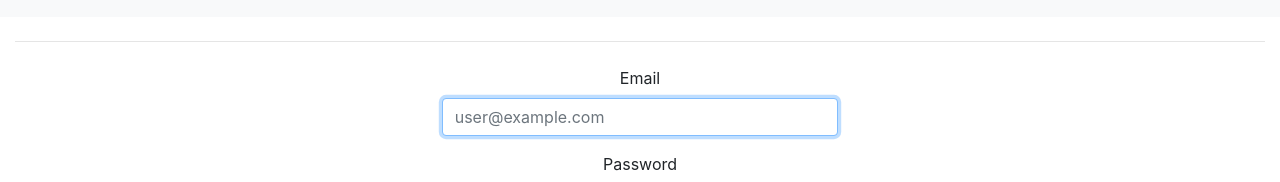
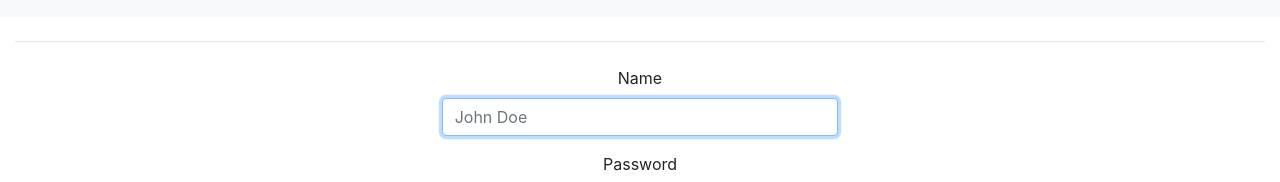
Before and after one commit to Anthonyntilelli/react-time-tracker-frontend, a React (Create React App) app: page /login in a window 1280 px wide. Shown: the part 433-615 px from the top of the page. Built offline with nearby package versions, Linux system fonts and the light colour scheme.

Commit message:
Changing from email to name

```diff
--- a/src/components/Login.js
+++ b/src/components/Login.js
@@ -5,11 +5,9 @@ import Col from 'react-bootstrap/Col';
 import Row from 'react-bootstrap/Row';
 
 const LoginForm = () => {
-  const [email, setEmail] = useState('');
+  const [name, setname] = useState('');
   const [password, setPassword] = useState('');
 
-  const handleChange_email  = (event) => setEmail(event.target.value)
-  const handleChange_password = (event) => setPassword(event.target.value)
   const handleSubmit = (event) => {
     alert('Placeholder action');
     event.preventDefault();
@@ -19,13 +17,13 @@ const LoginForm = () => {
       <Col></Col>
       <Col>
         <Form onSubmit={handleSubmit}>
-          <Form.Group controlId='loginEmail'>
-            <Form.Label>Email</Form.Label>
-            <Form.Control type='email' placeholder='user@example.com' value={email} onChange={handleChange_email} autoFocus required/>
+          <Form.Group controlId='loginname'>
+            <Form.Label>Name</Form.Label>
+            <Form.Control type='text' placeholder='John Doe' value={name} onChange={event => setname(event.target.value)} autoFocus required/>
           </Form.Group>
           <Form.Group controlId='LoginPassword'>
             <Form.Label>Password</Form.Label>
-            <Form.Control type='password' value={password} minlength='8' maxLength='72' onChange={handleChange_password} required/>
+            <Form.Control type='password' value={password} minLength='8' maxLength='72' onChange={event => setPassword(event.target.value)} required/>
             </Form.Group>
           <Button variant='primary' type='submit'> Submit </Button>
         </Form>
```
